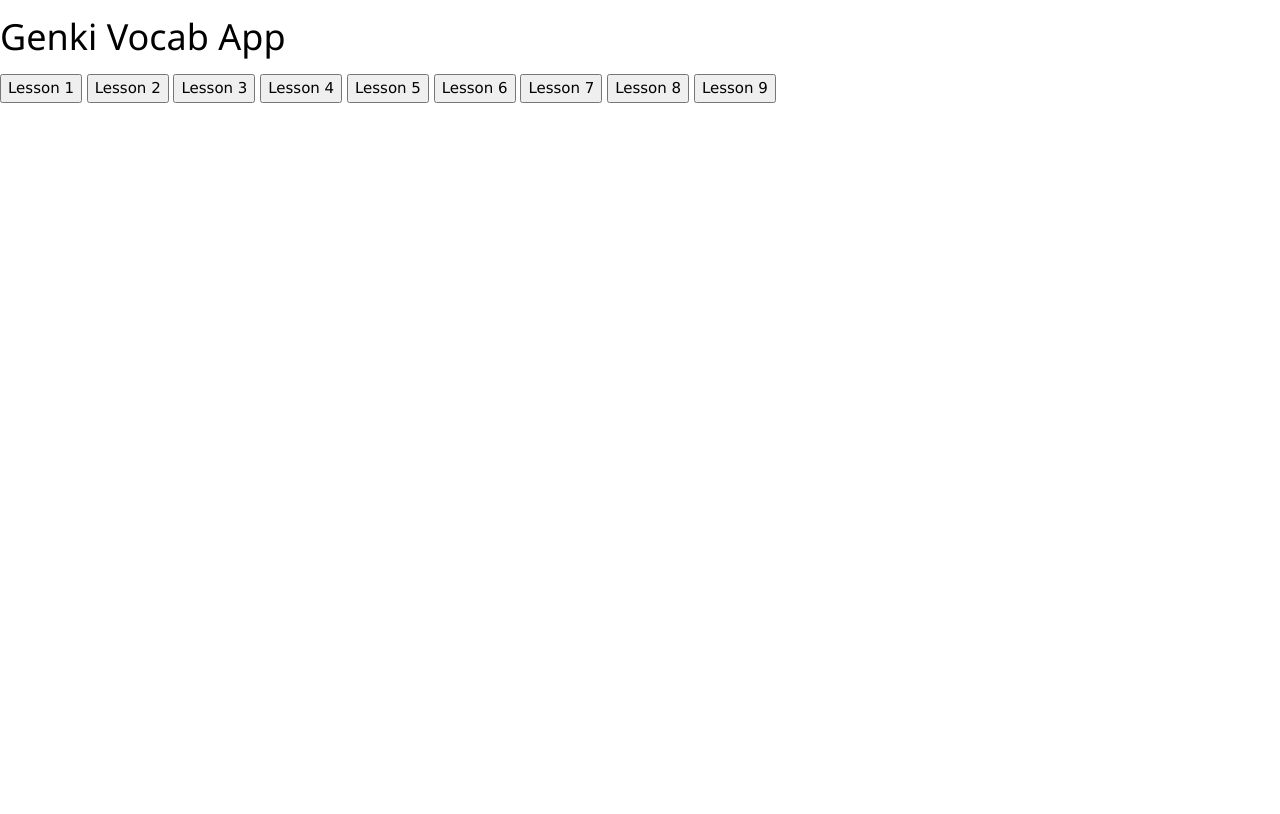
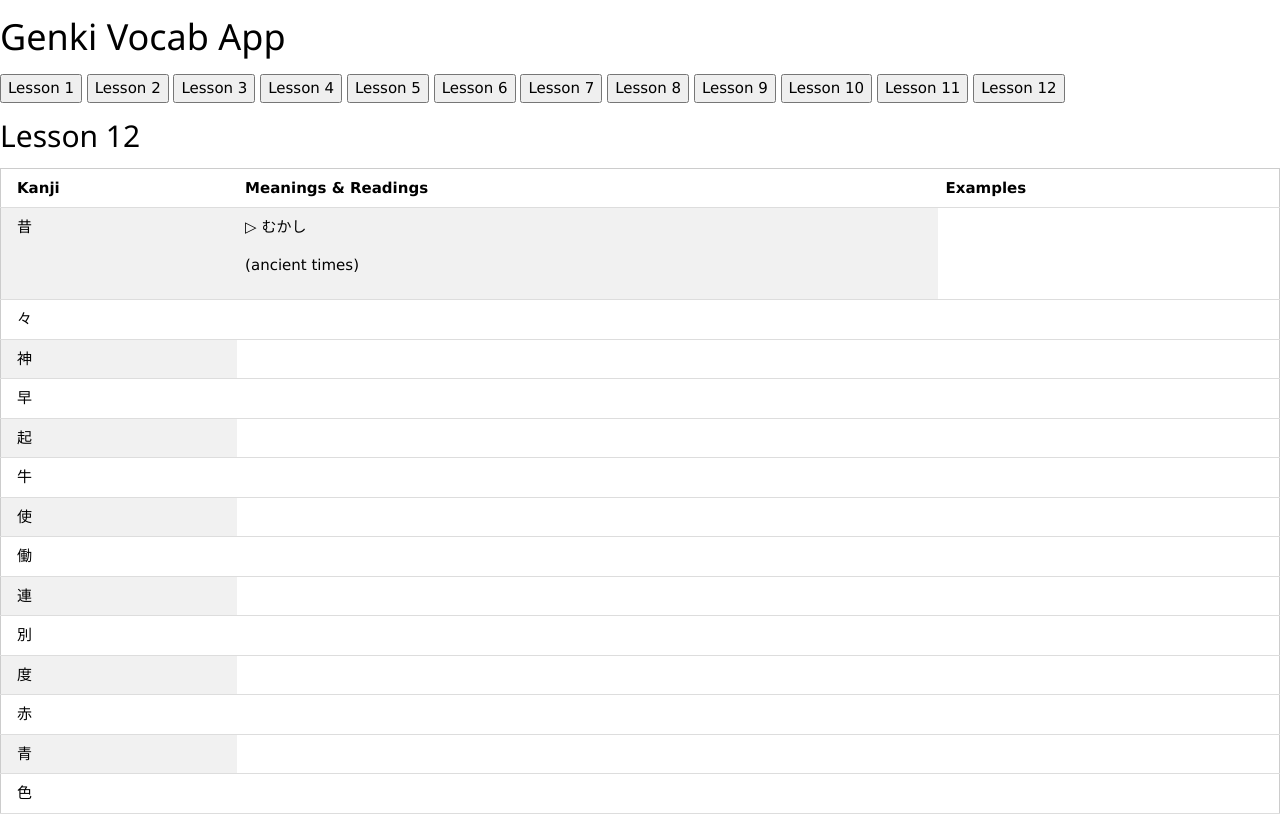
Before and after one commit to jaizon2000/genki-vocab, a plain HTML site: page index.html in a window 1280 px wide. Drawn offline with nearby package versions, Linux system fonts and the light colour scheme.

Commit message:
implment style using w3

```diff
--- a/index.html
+++ b/index.html
@@ -20,12 +20,23 @@
         <button class="tablinks" onclick="openCity(event, 'l7')">Lesson 7</button>
         <button class="tablinks" onclick="openCity(event, 'l8')">Lesson 8</button>
         <button class="tablinks" onclick="openCity(event, 'l9')">Lesson 9</button>
+        <button class="tablinks" onclick="openCity(event, 'l10')">Lesson 10</button>
+        <button class="tablinks" onclick="openCity(event, 'l11')">Lesson 11</button>
+        <button class="tablinks" onclick="openCity(event, 'l12')">Lesson 12</button>
+
     </div>
 
     <!-- LESSON 1 -->
+    <!--
+        <table>
+            <tr> row
+                <th> col header
+                <td class="kanji"> row data
+     -->
+
     <div id="l1" class="tabcontent">
         <h2>Lesson 1</h2>
-        <table>
+        <table class="w3-table-all w3-hoverable">
             <tr>
                 <th>Kanji</th>
                 <th>Meanings & Readings</th>
@@ -37,7 +48,7 @@
     <!-- LESSON 2 -->
     <div id="l2" class="tabcontent">
         <h2>Lesson 2</h2>
-        <table>
+        <table class="w3-table-all w3-hoverable">
             <tr>
                 <th>Kanji</th>
                 <th>Meanings & Readings</th>
@@ -49,10 +60,10 @@
     <!-- LESSON 3 -->
     <div id="l3" class="tabcontent">
         <h2>Lesson 3</h2>
-        <table>
+        <table class="w3-table-all w3-hoverable">
             <tr>
                 <th>Kanji</th>
-                <th>Meanings & Readings</th>
+                <th>Meanings/Readings</th>
                 <th>Examples</th>
             </tr>
         </table>
@@ -61,7 +72,7 @@
     <!-- LESSON 4 -->
     <div id="l4" class="tabcontent">
         <h2>Lesson 4</h2>
-        <table>
+        <table class="w3-table-all w3-hoverable">
             <tr>
                 <th>Kanji</th>
                 <th>Meanings & Readings</th>
@@ -73,7 +84,7 @@
     <!-- LESSON  5-->
     <div id="l5" class="tabcontent">
         <h2>Lesson 5</h2>
-        <table>
+        <table class="w3-table-all w3-hoverable">
             <tr>
                 <th>Kanji</th>
                 <th>Meanings & Readings</th>
@@ -85,7 +96,7 @@
     <!-- LESSON 6 -->
     <div id="l6" class="tabcontent">
         <h2>Lesson 6</h2>
-        <table>
+        <table class="w3-table-all w3-hoverable">
             <tr>
                 <th>Kanji</th>
                 <th>Meanings & Readings</th>
@@ -97,7 +108,7 @@
     <!-- LESSON 7 -->
     <div id="l7" class="tabcontent">
         <h2>Lesson 7</h2>
-        <table>
+        <table class="w3-table-all w3-hoverable">
             <tr>
                 <th>Kanji</th>
                 <th>Meanings & Readings</th>
@@ -109,7 +120,7 @@
     <!-- LESSON 8 -->
     <div id="l8" class="tabcontent">
         <h2>Lesson 8</h2>
-        <table>
+        <table class="w3-table-all w3-hoverable">
             <tr>
                 <th>Kanji</th>
                 <th>Meanings & Readings</th>
@@ -122,7 +133,7 @@
     <!-- LESSON 9 -->
     <div id="l9" class="tabcontent">
         <h2>Lesson 9</h2>
-        <table>
+        <table class="w3-table-all w3-hoverable">
             <tr>
                 <th>Kanji</th>
                 <th>Meanings & Readings</th>
@@ -134,7 +145,7 @@
     <!-- LESSON 10 -->
     <div id="l10" class="tabcontent">
         <h2>Lesson 10</h2>
-        <table>
+        <table class="w3-table-all w3-hoverable">
             <tr>
                 <th>Kanji</th>
                 <th>Meanings & Readings</th>
@@ -146,15 +157,101 @@
     <!-- LESSON 11 -->
     <div id="l11" class="tabcontent">
         <h2>Lesson 11</h2>
-        <table>
+        <table class="w3-table-all w3-hoverable">
             <tr>
                 <th>Kanji</th>
                 <th>Meanings & Readings</th>
                 <th>Examples</th>
             </tr>
+
+
         </table>
     </div>
 
+    <!-- LESSON 12 -->
+    <div id="l12" class="tabcontent">
+        <h2>Lesson 12</h2>
+        <table class="w3-table-all w3-hoverable">
+            <tr>
+                <th>Kanji</th>
+                <th>Meanings & Readings</th>
+                <th>Examples</th>
+            </tr>
+
+            <tr>
+                <td class="kanji">昔</td>
+                <div class="reading">
+                    <td>
+                        ▷ むかし
+                        <p>(ancient times)</p>
+                    </td>
+                </div>
+            </tr>
+
+            <tr>
+                <td class="kanji">々</td>
+            </tr>
+
+            <tr>
+                <td class="kanji">神</td>
+
+            </tr>
+
+            <tr>
+                <td class="kanji">早</td>
+
+            </tr>
+
+            <tr>
+                <td class="kanji">起</td>
+
+            </tr>
+
+            <tr>
+                <td class="kanji">牛</td>
+            </tr>
+
+            <tr>
+                <td class="kanji">使</td>
+
+            </tr>
+
+            <tr>
+                <td class="kanji">働</td>
+
+            </tr>
+
+            <tr>
+                <td class="kanji">連</td>
+
+            </tr>
+
+            <tr>
+                <td class="kanji">別</td>
+
+            </tr>
+
+            <tr>
+                <td class="kanji">度</td>
+
+            </tr>
+
+            <tr>
+                <td class="kanji">赤</td>
+
+            </tr>
+
+            <tr>
+                <td class="kanji">青</td>
+
+            </tr>
+
+            <tr>
+                <td class="kanji">色</td>
+
+            </tr>
+        </table>
+    </div>
 
     <!--- JS SCRIPT --->
     <script src="./main.js"></script>
--- a/main.js
+++ b/main.js
@@ -4,11 +4,12 @@ function hideTabContent() {
 
     // Sets default CSS style --> display: none;
     tabcontent = document.getElementsByClassName("tabcontent");
-    for (i = 0; i < tabcontent.length; i++) {
+    for (i = 0; i < tabcontent.length-1; i++) {
         tabcontent[i].style.display = "none";
     }
+
     // Get all elements with class="tablinks" and remove the class "active"
-    tablinks = document.getElementsByClassName("tablinks"); // returns list of elems of properties with class tablinks
+    tablinks = document.getElementsByClassName("tablinks"); // returns list
     //  console.log(tablinks)
 
     for (i = 0; i < tablinks.length; i++) {
```
